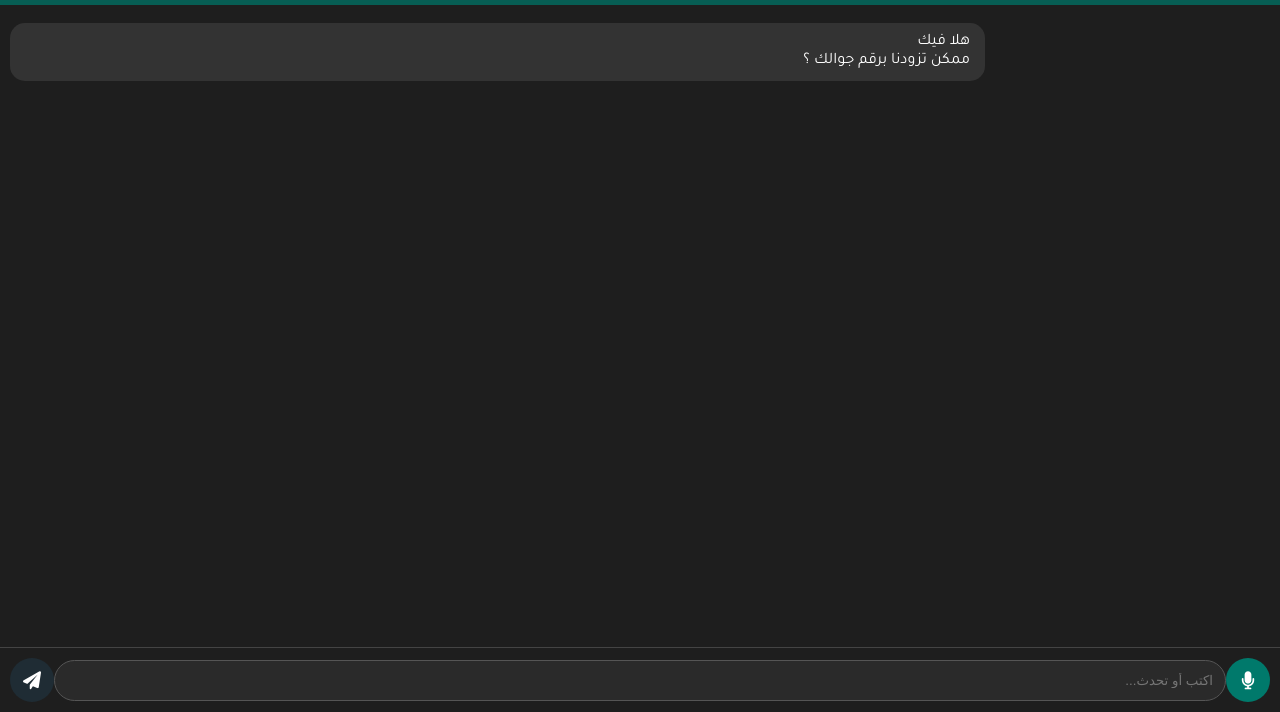
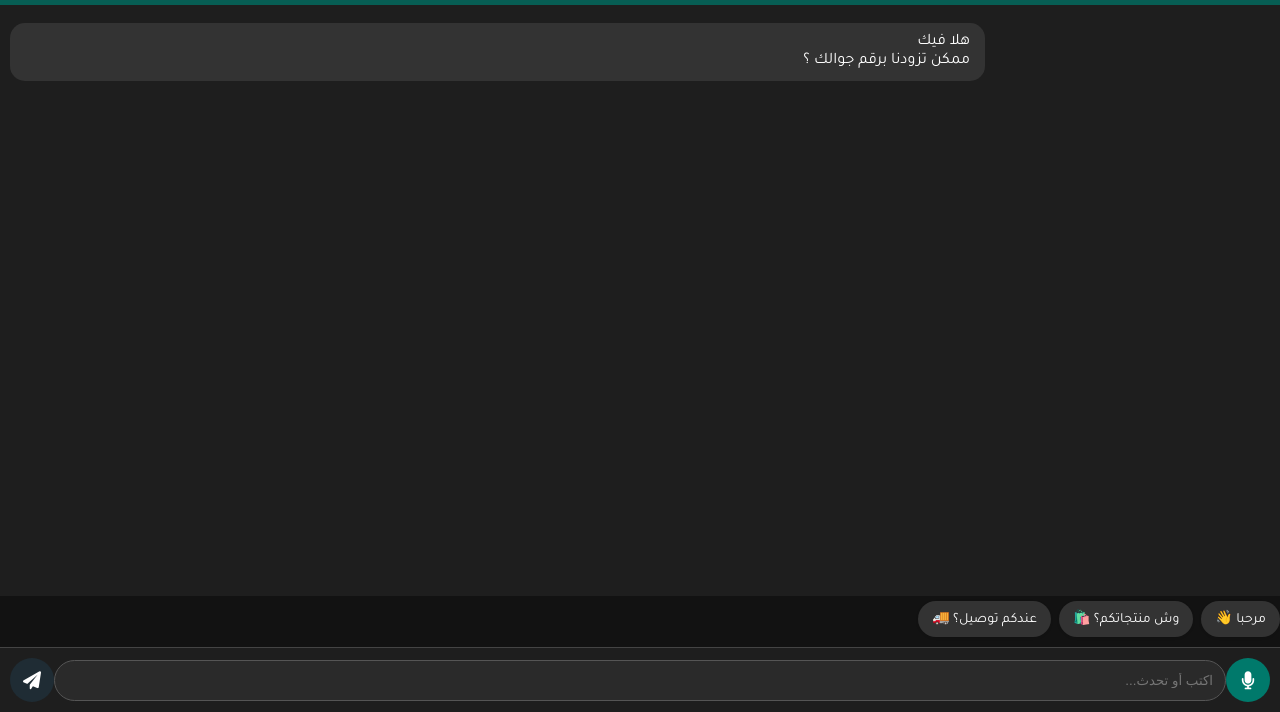
Before and after one commit to YounisDany/ft, a plain HTML site: page index.html in a window 1280 px wide. Shown: the part 88-800 px from the top of the page. Drawn offline with Linux system fonts and the light colour scheme.

Commit message:
Update index.html

```diff
--- a/index.html
+++ b/index.html
@@ -161,6 +161,48 @@
         #voice-btn i, .chat-input button i {
             pointer-events: none;
         }
+.suggestions {
+    display: flex;
+    gap: 8px;
+    margin-bottom: 5px;
+    flex-wrap: nowrap;
+    overflow-x: auto;
+    padding: 5px 0;
+    scrollbar-width: none; /* إخفاء السكروول في بعض المتصفحات */
+}
+
+.suggestions::-webkit-scrollbar {
+    display: none; /* إخفاء السكروول للكروم وسفاري */
+}
+
+.suggestion {
+    background-color: var(--secondary-color, #e0f7fa);
+    color: #075e54;
+    padding: 8px 14px;
+    border-radius: 25px;
+    font-size: 14px;
+    cursor: pointer;
+    white-space: nowrap;
+    transition: background-color 0.3s, transform 0.2s;
+    box-shadow: 0 1px 3px rgba(0,0,0,0.1);
+    user-select: none;
+}
+
+.suggestion:hover {
+    background-color: var(--primary-color, #075e54);
+    color: #fff;
+    transform: scale(1.05);
+}
+
+body.dark-mode .suggestion {
+    background-color: #333;
+    color: #fff;
+}
+
+body.dark-mode .suggestion:hover {
+    background-color: #00796b;
+}
+
     </style>
 </head>
 <body class="dark-mode">
@@ -180,6 +222,12 @@
         <div id="chat-box" class="chat-box">
 <div class="message bot slide-in">هلا فيك <br> ممكن تزودنا برقم جوالك ؟</div>
       </div>
+<div class="suggestions">
+    <span class="suggestion" onclick="setSuggestion('مرحبا')">مرحبا 👋</span>
+    <span class="suggestion" onclick="setSuggestion('وش منتجاتكم؟')">وش منتجاتكم؟ 🛍️</span>
+    <span class="suggestion" onclick="setSuggestion('عندكم توصيل؟')">عندكم توصيل؟ 🚚</span>
+</div>
+
         <!-- منطقة إدخال الرسائل -->
         <div class="chat-input">
             <button id="voice-btn" title="تسجيل صوتي">
@@ -194,6 +242,12 @@
 
 
         <script>
+function setSuggestion(text) {
+    const input = document.getElementById('userInput');
+    input.value = text;
+    input.focus();
+}
+
                 function toggleTheme() {
         const body = document.body;
         body.classList.toggle('dark-mode');
```
